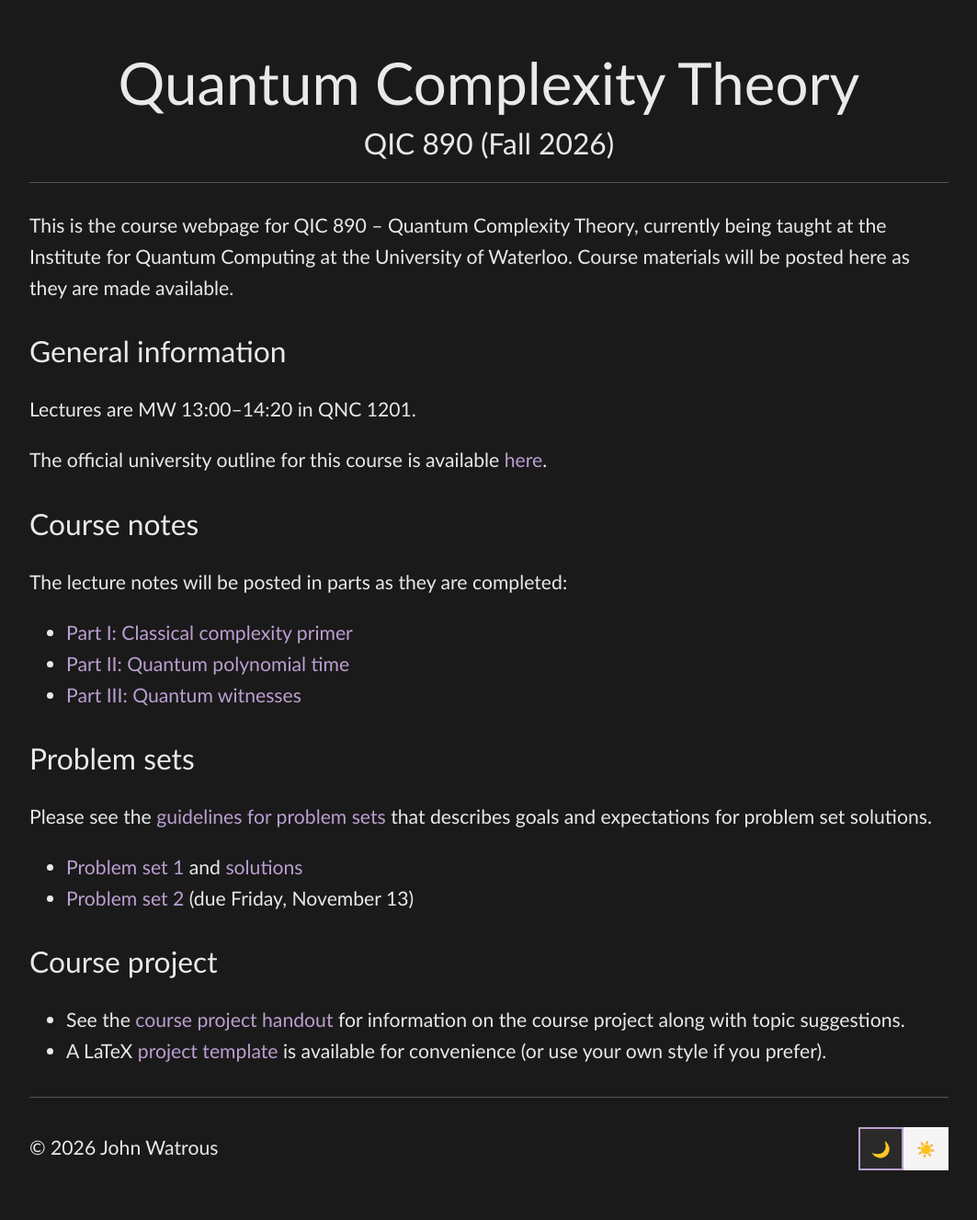
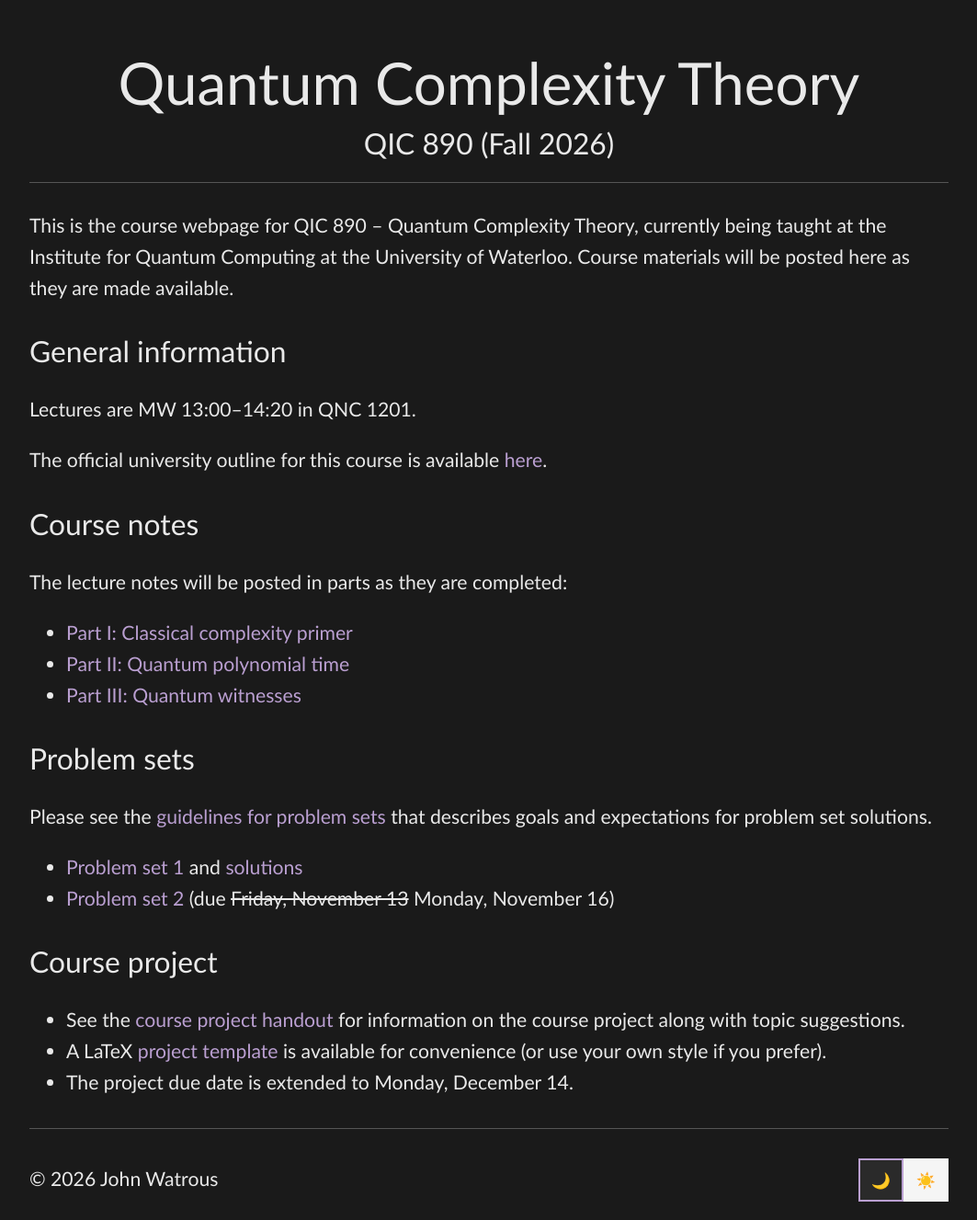
Before and after one commit to jhwatrous/jhwatrous.github.io, a Jekyll site: the page built from quantum-complexity.md, in a window 1280 px wide. Shown: the whole page at 92% size, without its empty margins (108-1171 px from the left). Built offline with Jekyll 4.4.1, drawn with Linux system fonts in a browser that asks for light colours; before the commit the page ends 1293 px from its top, so only the background shows below that.

Commit message:
Extended deadlines for problem set 2 and project.

```diff
--- a/quantum-complexity.md
+++ b/quantum-complexity.md
@@ -26,9 +26,10 @@ The lecture notes will be posted in parts as they are completed:
 Please see the [guidelines for problem sets]({{ '/QCT-guidelines.pdf' | relative_url }}) that describes goals and expectations for problem set solutions.
 
 - [Problem set 1]({{ '/QCT-problem-set-1.pdf' | relative_url }}) and [solutions]({{ '/QCT-solution-set-1.pdf' | relative_url }})
-- [Problem set 2]({{ '/QCT-problem-set-2.pdf' | relative_url }}) (due Friday, November 13)
+- [Problem set 2]({{ '/QCT-problem-set-2.pdf' | relative_url }}) (due ~~Friday, November 13~~ Monday, November 16)
 
 ## Course project
 
 - See the [course project handout]({{ '/QCT-project.pdf' | relative_url }}) for information on the course project along with topic suggestions.
 - A LaTeX [project template]({{ '/QCT-project-template.tex' | relative_url }}){: download="QCT-project-template.tex"} is available for convenience (or use your own style if you prefer).
+- The project due date is extended to Monday, December 14.
```
